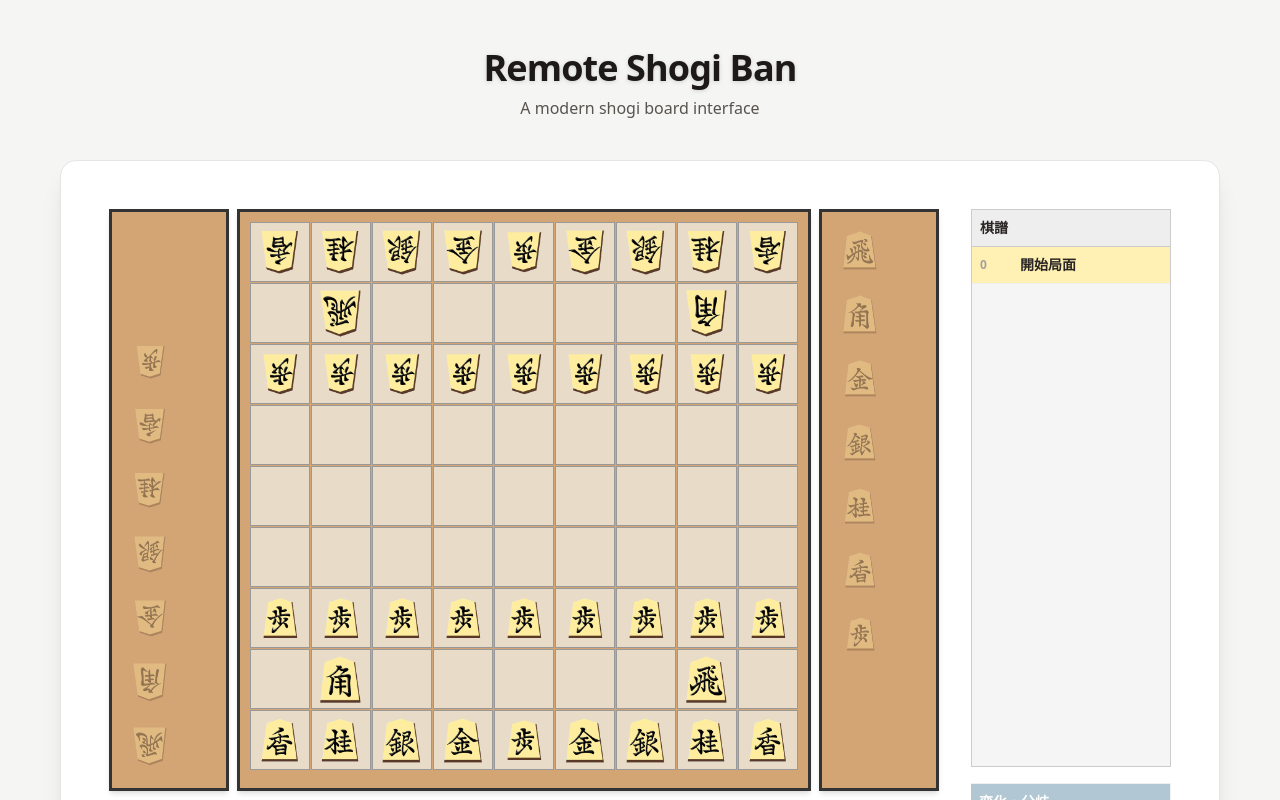
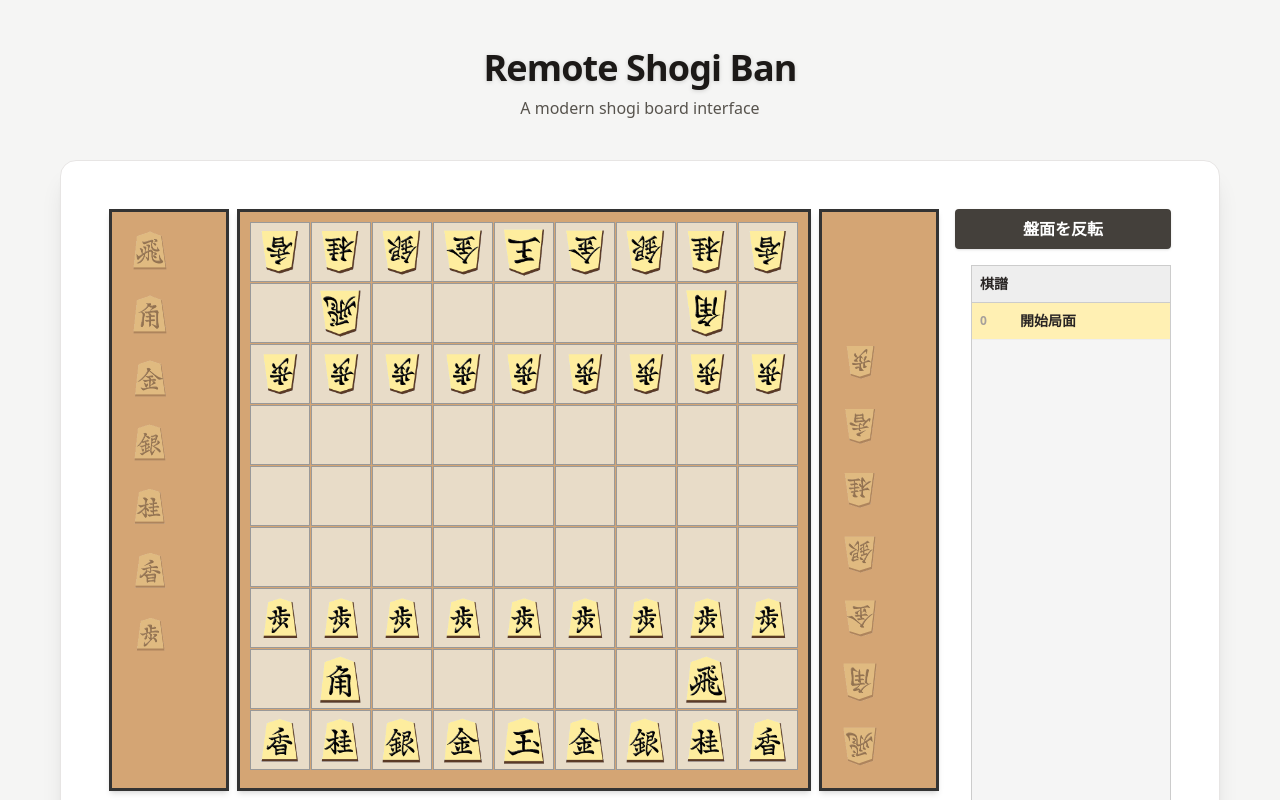
Before and after one commit to noyexcl/remote-shogiban, a React (Vite) app: page / in a window 1280 px wide. Shown: the top 800 px of the page. Built offline with nearby package versions, Linux system fonts and the light colour scheme.

Commit message:
feat: implement reverse feature

```diff
--- a/src/components/Komadai.tsx
+++ b/src/components/Komadai.tsx
@@ -36,7 +36,7 @@ const Komadai = ({ owner, komadai, selectedKind, onKomaClick, reversed }: Komada
                         >
                             <div className={ICON_CONTAINER_STYLE}>
                                 <img
-                                    src={getKomaImageUrl(kind, reversed)}
+                                    src={getKomaImageUrl(kind, reversed, owner)}
                                     alt={kind}
                                     className="w-full h-full object-contain"
                                 />
--- a/src/components/ShogiBan.tsx
+++ b/src/components/ShogiBan.tsx
@@ -45,7 +45,7 @@ const ShogiBan = ({ kifu }: ShogiBanProps) => {
     const [path, setPath] = useState<number[]>(Array(500).fill(0));
     const [kyokumen, setKyokumen] = useState<Kyokumen>(kifu.getKyokumen([]));
     const [contextMenu, setContextMenu] = useState<{ x: number, y: number, targetTesuu: number } | null>(null);
-    const [reversed, setReversed] = useState<boolean>(false);
+    const [reversed, setReversed] = useState<boolean>(true);
 
     const closeContextMenu = useCallback(() => {
         setContextMenu(null);
@@ -164,17 +164,17 @@ const ShogiBan = ({ kifu }: ShogiBanProps) => {
         setSelectedKomadai(null);
     }
 
-    const [sashiteList, branchMap] = useMemo(() => kifu.getSashiteList(path), [kifu, path]);
+    const [sashiteList, branchMap] = useMemo(() => kifu.getSashiteList(path), [kifu, path, kyokumen]);
     const currentBranches = branchMap[tesuu] || [];
 
     const renderKoma = (koma: Koma | null) => {
         if (!koma) return null;
 
-        const r = reversed && koma.owner === 'Sente' || !reversed && koma.owner === 'Gote';
+        const r = (reversed && koma.owner === 'Sente') || (!reversed && koma.owner === 'Gote');
 
         return (
             <div className={PIECE_CONTAINER_STYLE} title={`${koma.owner} ${koma.kind}${koma.promoted ? '+' : ''}`}>
-                <img src={getKomaImageUrl(koma.kind, r)} alt={koma.kind} className="w-full h-full object-contain" />
+                <img src={getKomaImageUrl(koma.kind, r, koma.owner)} alt={koma.kind} className="w-full h-full object-contain" />
             </div>
         );
     };
@@ -185,15 +185,20 @@ const ShogiBan = ({ kifu }: ShogiBanProps) => {
                 <Komadai
                     owner="Gote"
                     komadai={kyokumen.komadaiGote}
-                    selectedKind={selectedKomadai}
+                    selectedKind={selectedKomadai?.[1] === "Gote" ? selectedKomadai : null}
                     onKomaClick={handleKomadaiClick}
-                    reversed
+                    reversed={!reversed}
                 />
 
                 <div className={BOARD_STYLE}>
-                    {kyokumen.ban.map((row, rowIdx) => (
+                    {Array.from({ length: 9 }).map((_, rIdx) => {
+                        const rowIdx = reversed ? 8 - rIdx : rIdx;
+                        const row = kyokumen.ban[rowIdx];
+                        return (
                             <div key={rowIdx} className="contents">
-                            {row.map((masu, colIdx) => {
+                                {Array.from({ length: 9 }).map((_, cIdx) => {
+                                    const colIdx = reversed ? 8 - cIdx : cIdx;
+                                    const masu = row[colIdx];
                                     const isSelected = selected?.[0] === rowIdx && selected?.[1] === colIdx;
                                     const selectedClass = isSelected ? MASU_SELECTED_STYLE : '';
                                     const isLastMoveFrom = kyokumen.lastSashite?.fromRow === rowIdx && kyokumen.lastSashite?.fromCol === colIdx;
@@ -211,19 +216,26 @@ const ShogiBan = ({ kifu }: ShogiBanProps) => {
                                     );
                                 })}
                             </div>
-                    ))}
+                        );
+                    })}
                 </div>
 
                 <Komadai
                     owner="Sente"
                     komadai={kyokumen.komadaiSente}
-                    selectedKind={kyokumen.teban === 'Sente' ? selectedKomadai : null}
+                    selectedKind={selectedKomadai?.[1] === "Sente" ? selectedKomadai : null}
                     onKomaClick={handleKomadaiClick}
-                    reversed={false}
+                    reversed={reversed}
                 />
             </div>
 
             <div className="flex flex-col gap-4">
+                <button
+                    onClick={() => setReversed(!reversed)}
+                    className="px-4 py-2 bg-stone-700 text-white rounded hover:bg-stone-600 transition-colors shadow-sm font-bold"
+                >
+                    盤面を反転
+                </button>
                 <div className={LIST_STYLE}>
                     <div className="p-2 border-b border-[#ccc] bg-[#eee] font-bold text-sm flex items-center justify-between sticky top-0">
                         棋譜
--- a/src/models/shogi.ts
+++ b/src/models/shogi.ts
@@ -669,7 +669,7 @@ function fmtSashite(sashite: Sashite): string {
         return "開始局面";
     }
 
-    const col = sashite.toCol + 1;
+    const col = 9 - sashite.toCol;
     let colStr;
 
     switch (col) {
@@ -702,7 +702,7 @@ function fmtSashite(sashite: Sashite): string {
             break;
     }
 
-    const row = 9 - sashite.toRow;
+    const row = sashite.toRow + 1;
     let rowStr;
 
     switch (row) {
--- a/src/util.ts
+++ b/src/util.ts
@@ -1,17 +1,25 @@
-import type { KomaKind } from "./models/shogi"
+import type { KomaKind, Player } from "./models/shogi"
 
-export function getKomaImageUrl(kind: KomaKind, reversed: boolean): string {
+export function getKomaImageUrl(kind: KomaKind, reversed: boolean, owner?: Player): string {
     let name = '';
     switch (kind) {
+        case 'FU': name = 'fu'; break;
+        case 'KY': name = 'kyo'; break;
+        case 'KE': name = 'kei'; break;
+        case 'GI': name = 'gin'; break;
+        case 'KI': name = 'kin'; break;
+        case 'KA': name = 'kaku'; break;
         case 'HI': name = 'hi'; break;
-        case 'KA': name = 'kaku'; break;
-        case 'KI': name = 'kin'; break;
-        case 'GI': name = 'gin'; break;
-        case 'KE': name = 'kei'; break;
-        case 'KY': name = 'kyo'; break;
-        case 'FU': name = 'fu'; break;
+        case 'OU': name = (owner === 'Gote') ? 'gyoku' : 'ou'; break;
+        case 'FU+': name = 'to'; break;
+        case 'KY+': name = 'nari_kyo'; break;
+        case 'KE+': name = 'nari_kei'; break;
+        case 'GI+': name = 'nari_kin'; break;
+        case 'KA+': name = 'uma'; break;
+        case 'HI+': name = 'ryu'; break;
         default: name = 'fu';
     }
+
     const suffix = reversed ? '_rev' : '';
     return `/koma/${name}${suffix}.png`;
 }
```
Lines whose indentation alone changed are shown as unchanged.
